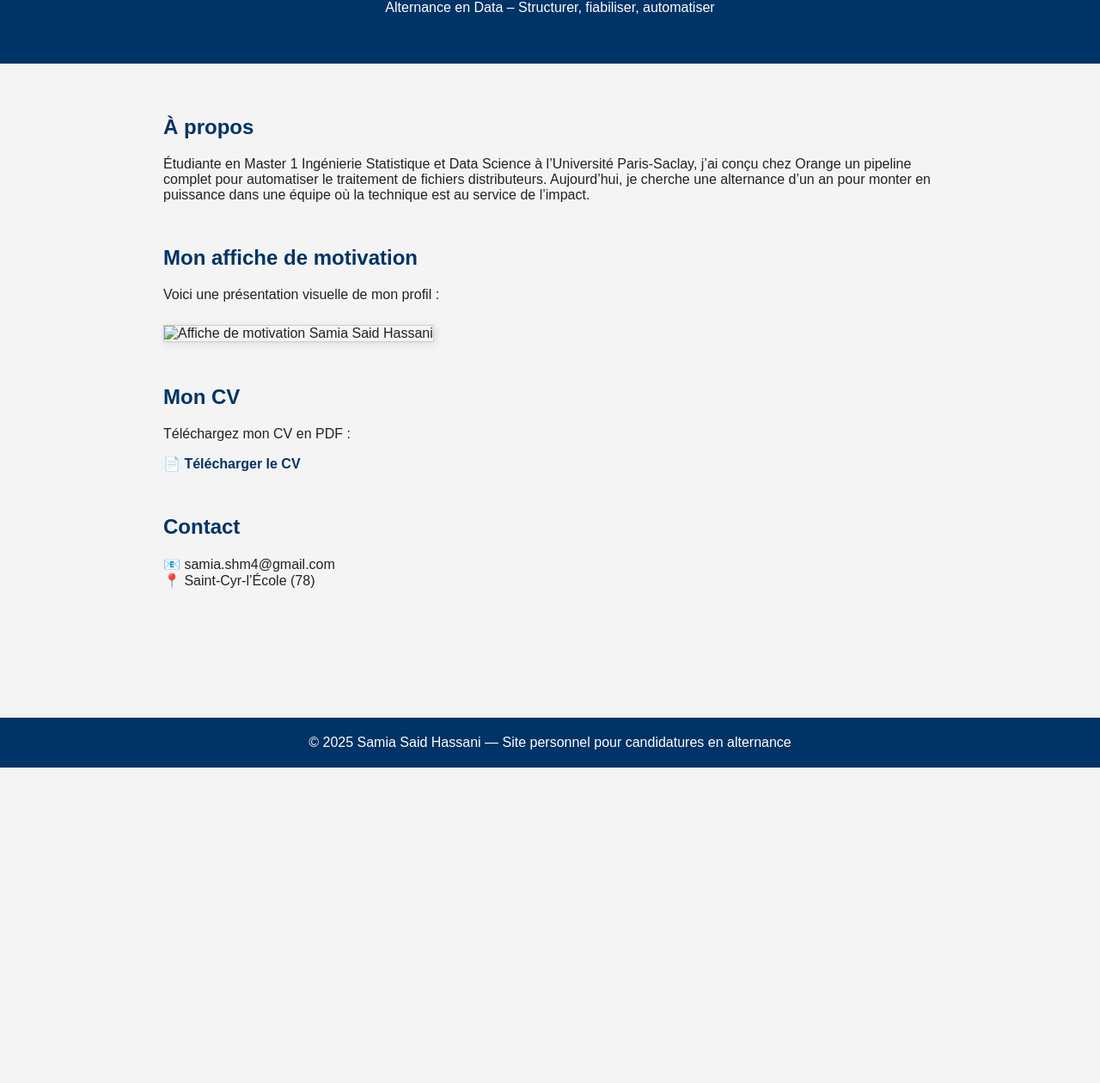
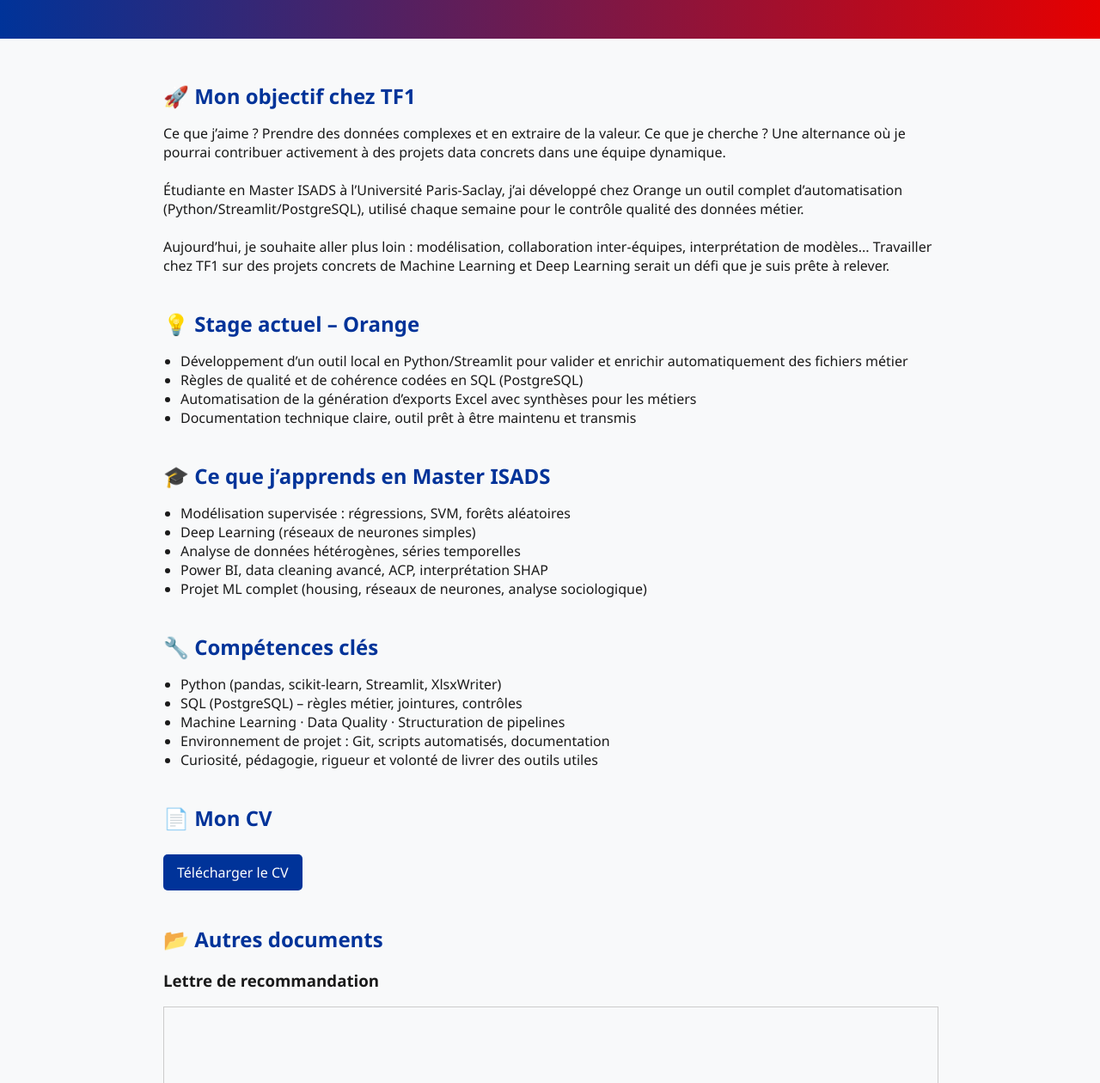
Before and after one commit to uvsq22103456/site-tf1-alternance, a plain HTML site: page index.html in a window 1280 px wide. Shown: the part 101-1361 px from the top of the page at 86% size. Before the commit the page ends 994 px from the top, so only its background shows below. Drawn offline with Linux system fonts and the light colour scheme.

Commit message:
Add files via upload

```diff
--- a/index.html
+++ b/index.html
@@ -2,95 +2,165 @@
 <html lang="fr">
 <head>
   <meta charset="UTF-8">
-  <meta name="viewport" content="width=device-width, initial-scale=1.0">
-  <title>Samia Said Hassani - Alternance Data</title>
+  <title>Samia Said Hassani – Alternance Data Scientist TF1</title>
   <style>
     body {
-      font-family: Arial, sans-serif;
-      background-color: #f4f4f4;
-      color: #222;
+      font-family: "Segoe UI", Tahoma, sans-serif;
+      background-color: #f8f9fa;
+      color: #1a1a1a;
       margin: 0;
       padding: 0;
     }
     header {
-      background-color: #003366;
+      background: linear-gradient(to right, #003399, #e60000);
       color: white;
-      padding: 40px 20px;
+      padding: 30px 20px;
       text-align: center;
     }
     header h1 {
       margin: 0;
-      font-size: 2.5em;
+      font-size: 28px;
     }
-    .container {
+    header p {
+      margin-top: 10px;
+      font-size: 16px;
+    }
+    main {
       max-width: 900px;
       margin: auto;
-      padding: 40px 20px;
+      padding: 30px 20px;
     }
     section {
-      margin-bottom: 50px;
+      margin-bottom: 40px;
     }
     h2 {
-      color: #003366;
+      color: #003399;
+      margin-bottom: 10px;
     }
-    img {
-      max-width: 100%;
-      height: auto;
+    .btn {
+      display: inline-block;
+      margin-top: 10px;
+      padding: 10px 16px;
+      background-color: #003399;
+      color: white;
+      text-decoration: none;
+      border-radius: 5px;
+    }
+    ul {
+      padding-left: 20px;
+    }
+    iframe, embed {
+      width: 100%;
       border: 1px solid #ccc;
-      box-shadow: 2px 2px 10px rgba(0,0,0,0.1);
-      margin-top: 10px;
     }
-    a {
-      color: #003366;
-      text-decoration: none;
-      font-weight: bold;
+    .pdf-viewer {
+      height: 600px;
     }
     footer {
-      background-color: #003366;
-      color: white;
       text-align: center;
       padding: 20px;
-      margin-top: 60px;
+      font-size: 14px;
+      background-color: #e3e3e3;
+      color: #333;
     }
   </style>
 </head>
 <body>
-
   <header>
-    <h1>Samia Said Hassani</h1>
-    <p>Alternance en Data – Structurer, fiabiliser, automatiser</p>
+    <h1>Samia Said Hassani – Alternance Data Scientist</h1>
+    <p>Machine Learning · Python · SQL · Azure · Données Hétérogènes · Méthodologie & Modélisation</p>
   </header>
 
-  <div class="container">
-
+  <main>
     <section>
-      <h2>À propos</h2>
-      <p>Étudiante en Master 1 Ingénierie Statistique et Data Science à l’Université Paris-Saclay, j’ai conçu chez Orange un pipeline complet pour automatiser le traitement de fichiers distributeurs. Aujourd’hui, je cherche une alternance d’un an pour monter en puissance dans une équipe où la technique est au service de l’impact.</p>
+      <h2>🚀 Mon objectif chez TF1</h2>
+      <p>
+        Ce que j’aime ? Prendre des données complexes et en extraire de la valeur. Ce que je cherche ? Une alternance où je pourrai contribuer activement à des projets data concrets dans une équipe dynamique. <br><br>
+        Étudiante en Master ISADS à l’Université Paris-Saclay, j’ai développé chez Orange un outil complet d’automatisation (Python/Streamlit/PostgreSQL), utilisé chaque semaine pour le contrôle qualité des données métier. <br><br>
+        Aujourd’hui, je souhaite aller plus loin : modélisation, collaboration inter-équipes, interprétation de modèles... Travailler chez TF1 sur des projets concrets de Machine Learning et Deep Learning serait un défi que je suis prête à relever.
+      </p>
     </section>
 
     <section>
-      <h2>Mon affiche de motivation</h2>
-      <p>Voici une présentation visuelle de mon profil :</p>
-      <img src="affiche_samia.png" alt="Affiche de motivation Samia Said Hassani">
+      <h2>💡 Stage actuel – Orange</h2>
+      <ul>
+        <li>Développement d’un outil local en Python/Streamlit pour valider et enrichir automatiquement des fichiers métier</li>
+        <li>Règles de qualité et de cohérence codées en SQL (PostgreSQL)</li>
+        <li>Automatisation de la génération d’exports Excel avec synthèses pour les métiers</li>
+        <li>Documentation technique claire, outil prêt à être maintenu et transmis</li>
+      </ul>
     </section>
 
     <section>
-      <h2>Mon CV</h2>
-      <p>Téléchargez mon CV en PDF :</p>
-      <a href="CV_Samia.pdf" target="_blank">📄 Télécharger le CV</a>
+      <h2>🎓 Ce que j’apprends en Master ISADS</h2>
+      <ul>
+        <li>Modélisation supervisée : régressions, SVM, forêts aléatoires</li>
+        <li>Deep Learning (réseaux de neurones simples)</li>
+        <li>Analyse de données hétérogènes, séries temporelles</li>
+        <li>Power BI, data cleaning avancé, ACP, interprétation SHAP</li>
+        <li>Projet ML complet (housing, réseaux de neurones, analyse sociologique)</li>
+      </ul>
     </section>
 
     <section>
-      <h2>Contact</h2>
-      <p>📧 samia.shm4@gmail.com<br>
-         📍 Saint-Cyr-l’École (78)</p>
+      <h2>🔧 Compétences clés</h2>
+      <ul>
+        <li>Python (pandas, scikit-learn, Streamlit, XlsxWriter)</li>
+        <li>SQL (PostgreSQL) – règles métier, jointures, contrôles</li>
+        <li>Machine Learning · Data Quality · Structuration de pipelines</li>
+        <li>Environnement de projet : Git, scripts automatisés, documentation</li>
+        <li>Curiosité, pédagogie, rigueur et volonté de livrer des outils utiles</li>
+      </ul>
     </section>
 
-  </div>
+    <section>
+      <h2>📄 Mon CV</h2>
+      <p><a class="btn" href="cv_assistante_data_scientist_Samia.pdf" target="_blank">Télécharger le CV</a></p>
+    </section>
+
+    <section>
+      <h2>📂 Autres documents</h2>
+      <h3>Lettre de recommandation</h3>
+      <embed class="pdf-viewer" src="Lettre de recommandation Samia.pdf">
+      <h3>Grille d'évaluation de stage</h3>
+      <embed class="pdf-viewer" src="Fiche Evaluation Stage.docx">
+      <h3>Affiche de motivation</h3>
+      <embed class="pdf-viewer" src="affiche_alternance_samia.pdf">
+    </section>
+
+    <section>
+      <h2>📅 Infos pratiques</h2>
+      <ul>
+        <li><strong>École</strong> : Université Paris-Saclay – Campus de l'UVSQ (Versailles)</li>
+        <li><strong>Rythme</strong> :
+          <ul>
+            <li>Septembre → mars : 2j entreprise / 3j école</li>
+            <li>Avril → mi-mai : 3j entreprise / 2j école</li>
+            <li>Mi-mai → septembre : temps plein entreprise</li>
+          </ul>
+        </li>
+        <li><strong>Contrat</strong> : Professionnalisation – Master 2</li>
+        <li><strong>Disponibilité</strong> : Septembre 2025</li>
+      </ul>
+    </section>
+
+    <section>
+      <h2>📬 Me contacter</h2>
+      <p>
+        📧 samia.saidhassani@gmail.com<br>
+        📞 06 64 20 63 21<br>
+        🔗 <a href="https://www.linkedin.com/in/samia-said-hassani-71057420b/" target="_blank">Profil LinkedIn</a>
+      </p>
+    </section>
+
+    <section>
+      <h2>🗓️ Calendrier de l'alternance</h2>
+      <iframe class="pdf-viewer" src="calendrier alternance 2025-2026.pdf"></iframe>
+    </section>
+  </main>
 
   <footer>
-    © 2025 Samia Said Hassani — Site personnel pour candidatures en alternance
+    © 2025 Samia Said Hassani — Alternance Data Science · Candidature TF1
   </footer>
-
 </body>
 </html>
```
